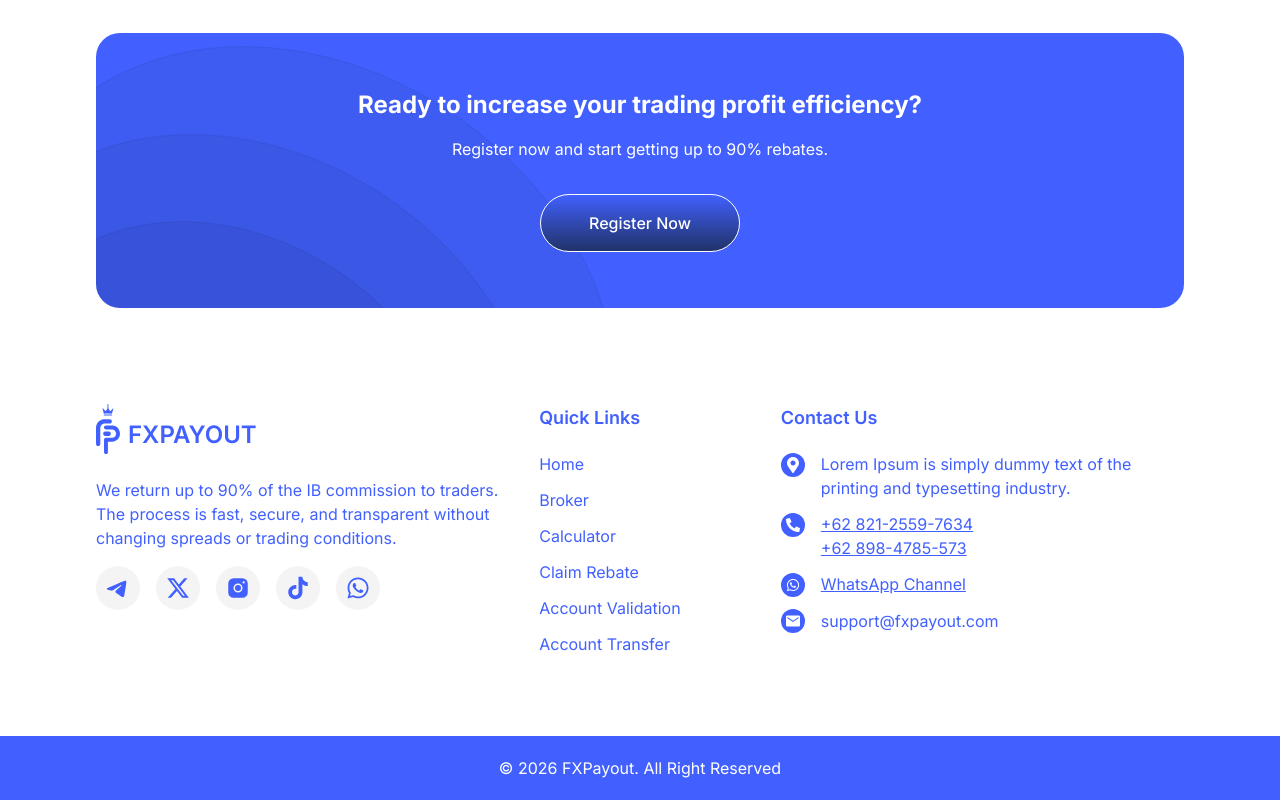
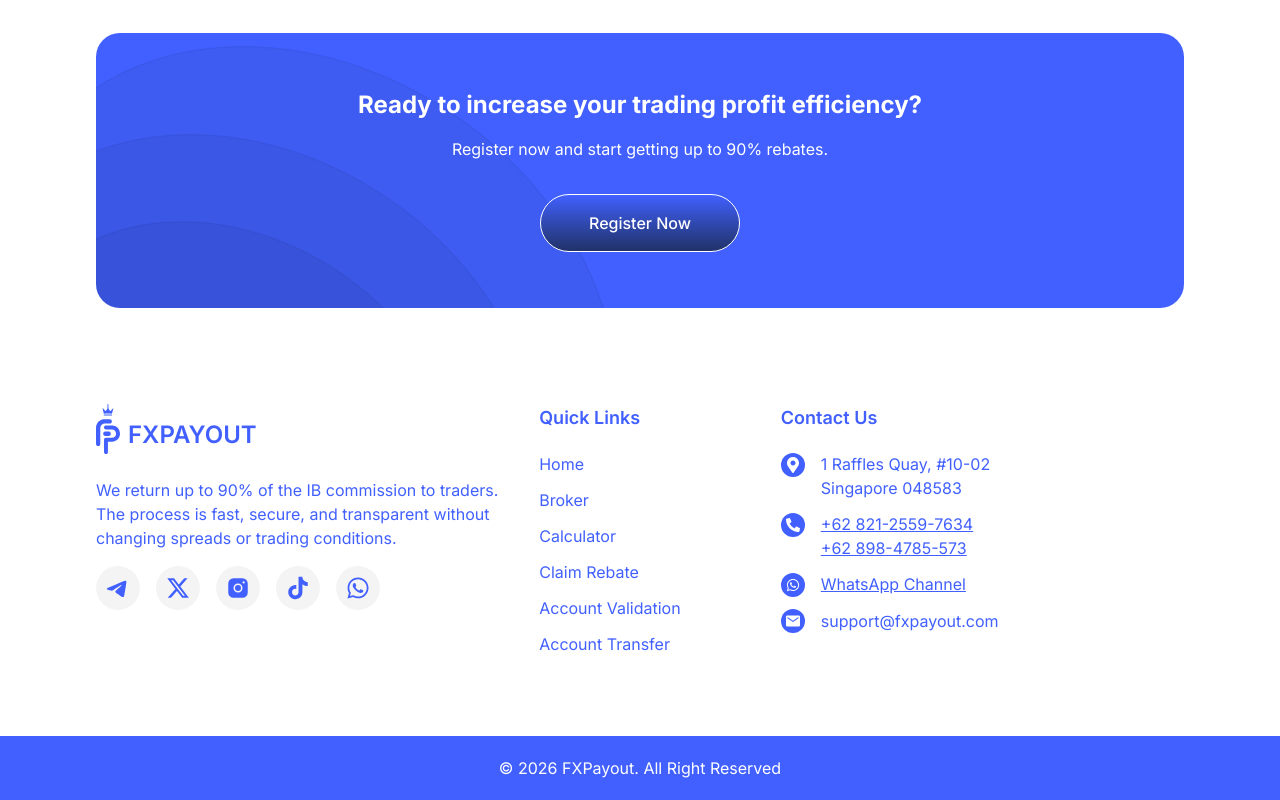
Before and after one commit to Robxxcraft/slicing-fxpayout-clone, a React (Vite) app: page / in a window 1280 px wide. Shown: the part 3413-4213 px from the top of the page. Built offline with nearby package versions, Linux system fonts and the light colour scheme; no server answers.

Commit message:
footer location

```diff
--- a/src/components/Footer.tsx
+++ b/src/components/Footer.tsx
@@ -93,8 +93,7 @@ const Footer = () => {
                 <FaMapMarkerAlt className="absolute top-1/2 left-1/2 -translate-1/2 text-base 2xl:text-lg text-white" />
               </div>
               <p className="w-fit text-base 2xl:text-[18px] text-primary">
-                Lorem Ipsum is simply dummy text of the printing and typesetting
-                industry.
+                1 Raffles Quay, #10-02 <br /> Singapore 048583
               </p>
             </div>
             <div className="flex gap-4 2xl:gap-5">
```
